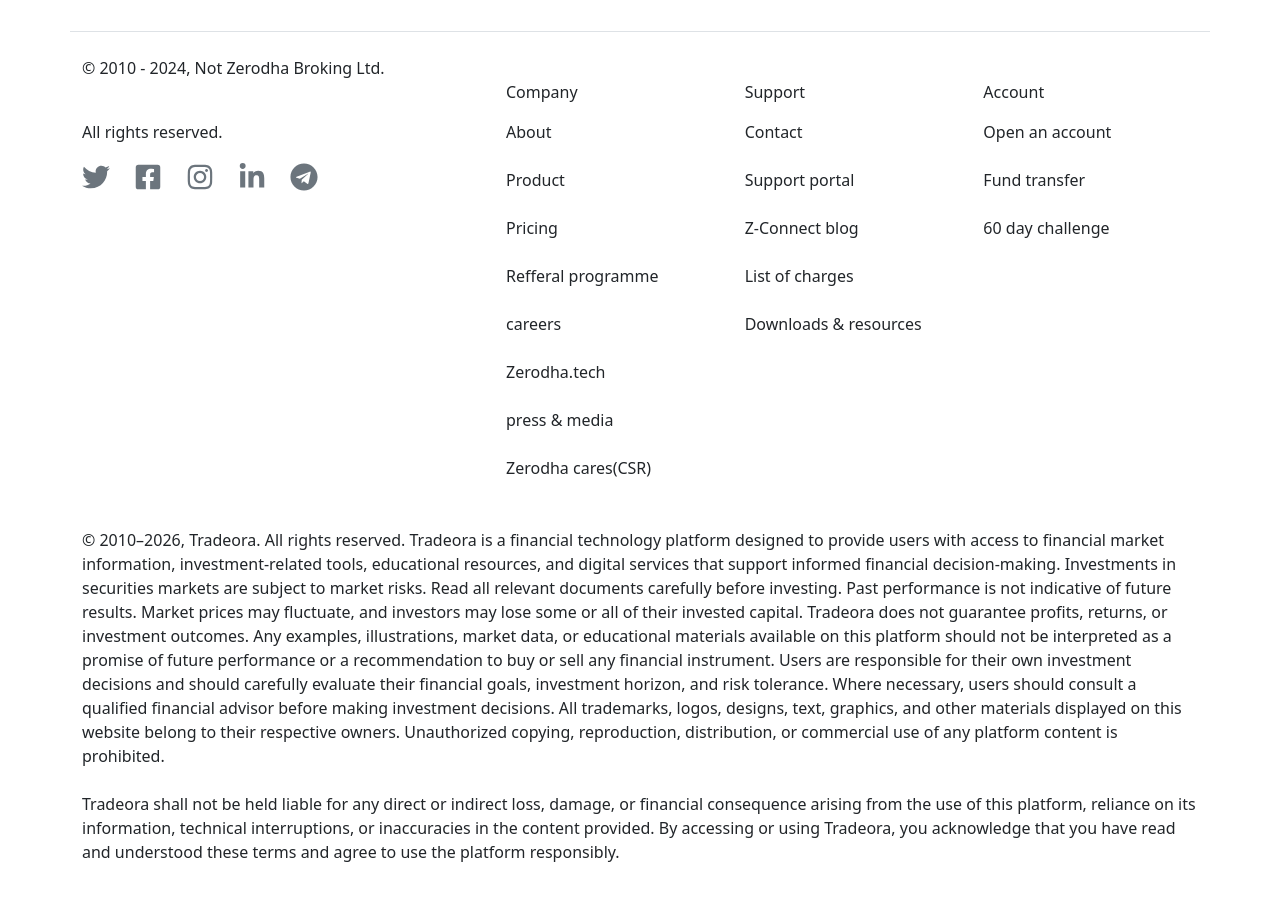
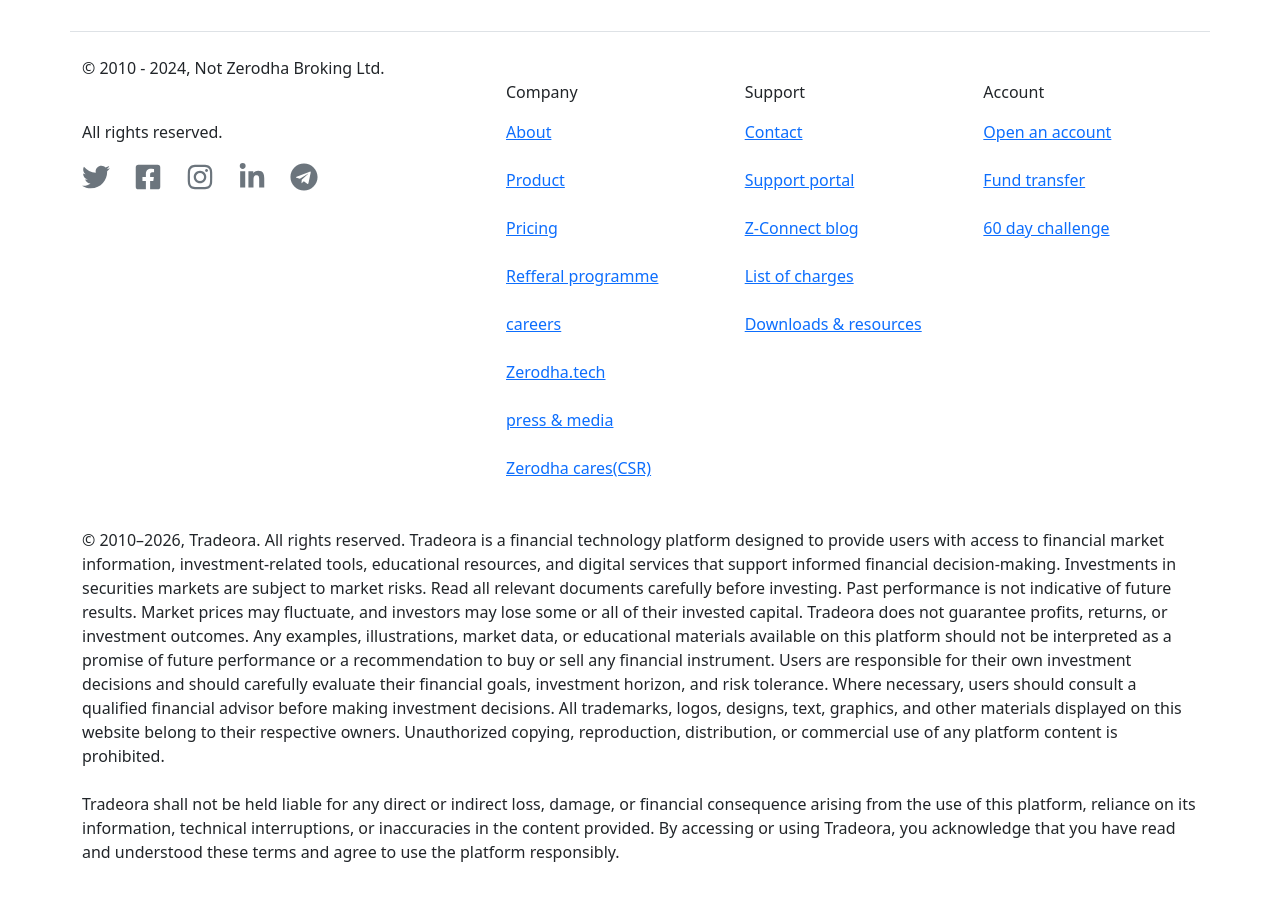
Before and after one commit to amitadhikarieditor-rgb/tradeora, a React (Create React App) app in the folder frontend/: page / in a window 1280 px wide. Shown: the part 3000-3900 px from the top of the page. Built offline with nearby package versions, Linux system fonts and the light colour scheme.

Commit message:
debugged all the problems and warnings

```diff
--- a/frontend/src/landing_page/footer.jsx
+++ b/frontend/src/landing_page/footer.jsx
@@ -12,79 +12,79 @@
     <div className="container border-top" style={{ width: "100%" }}>
       <div className="row">
         <div className="col">
-          <img src="/media/logo.svg" />
+          <img src="/media/logo.svg"
+          alt='logo' />
           <p>© 2010 - 2024, Not Zerodha Broking Ltd.</p>
           <br />
           All rights reserved.
           <div className="d-flex gap-4 mt-2 align-items-center fs-3">
-            <a href="#" className="text-secondary">
+            <a href="/" className="text-secondary">
               <FaTwitter />
             </a>
-            <a href="#" className="text-secondary">
+            <a href="/" className="text-secondary">
               <FaFacebookSquare />
             </a>
-            <a href="#" className="text-secondary">
+            <a href="/" className="text-secondary">
               <FaInstagram />
             </a>
-            <a href="#" className="text-secondary">
+            <a href="/" className="text-secondary">
               <FaLinkedinIn />
             </a>
-            <a href="#" className="text-secondary">
+            <a href="/" className="text-secondary">
               <FaTelegram />
             </a>
           </div>
         </div>
         <div className="col mt-5">
           <p>Company</p>
-          <a>About</a>
+          <a href="/" >About</a>
           <br />
           <br />
-          <a>Product</a>
+          <a href="/" >Product</a>
           <br />
           <br />
-          <a>Pricing</a>
+          <a href="/" >Pricing</a>
           <br />
           <br />
-          <a>Refferal programme</a>
+          <a href="/" >Refferal programme</a>
           <br />
           <br />
-          <a>careers</a>
+          <a href="/" >careers</a>
           <br />
           <br />
-          <a>Zerodha.tech</a>
+          <a href="/" >Zerodha.tech</a>
           <br />
           <br />
-          <a>press & media</a>
+          <a href="/" >press & media</a>
           <br />
           <br />
-          <a>Zerodha cares(CSR)</a>
-          <a></a>
+          <a href="/" >Zerodha cares(CSR)</a>
         </div>
         <div className="col mt-5">
           <p>Support</p>
-          <a>Contact</a>
+          <a href="/" >Contact</a>
           <br />
           <br />
-          <a>Support portal</a>
+          <a href="/" >Support portal</a>
           <br />
           <br />
-          <a>Z-Connect blog</a>
+          <a href="/" >Z-Connect blog</a>
           <br />
           <br />
-          <a>List of charges</a>
+          <a href="/" >List of charges</a>
           <br />
           <br />
-          <a>Downloads & resources</a>
+          <a href="/" >Downloads & resources</a>
         </div>
         <div className="col mt-5">
           <p>Account</p>
-          <a>Open an account</a>
+          <a href="/" >Open an account</a>
           <br />
           <br />
-          <a>Fund transfer</a>
+          <a href="/" >Fund transfer</a>
           <br />
           <br />
-          <a>60 day challenge</a>
+          <a href="/" >60 day challenge</a>
         </div>
       </div>
       <div className="mt-5 mb-5">
```
